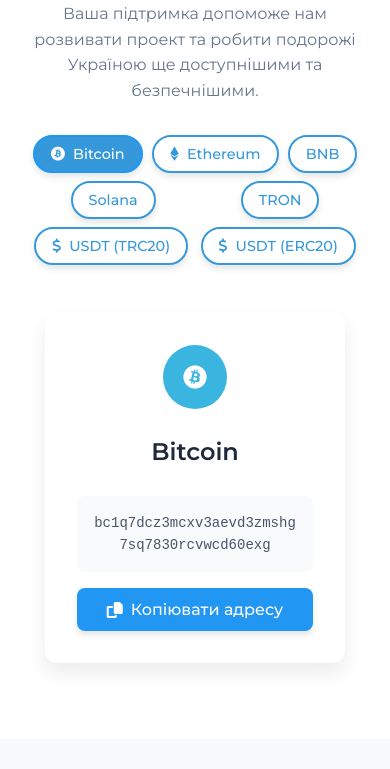
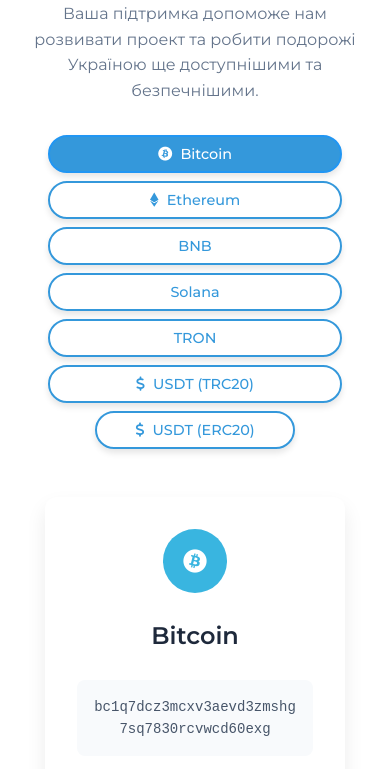
Before and after one commit to MishaGitHub9/TOURISM-, a plain HTML site: page index.html in a window 390 px wide. Shown: the part 2740-3509 px from the top of the page. Drawn offline with nearby package versions, Linux system fonts and the light colour scheme.

Commit message:
Update index.html

```diff
--- a/index.html
+++ b/index.html
@@ -1391,6 +1391,44 @@
             font-weight: 500;
             cursor: pointer;
             transition: all 0.2s ease;
+        }
+
+        @media (max-width: 768px) {
+            .currency-selector {
+                display: grid;
+                grid-template-columns: repeat(2, 1fr);
+                gap: 8px;
+                padding: 0 16px;
+            }
+
+            .currency-btn {
+                width: 100%;
+                justify-content: center;
+                padding: 10px;
+                font-size: 14px;
+            }
+
+            .currency-btn:last-child {
+                grid-column: 1 / -1;
+                max-width: 200px;
+                margin: 0 auto;
+            }
+        }
+
+        @media (max-width: 360px) {
+            .currency-selector {
+                grid-template-columns: 1fr;
+                gap: 6px;
+            }
+
+            .currency-btn {
+                max-width: 250px;
+                margin: 0 auto;
+            }
+
+            .currency-btn:last-child {
+                max-width: 250px;
+            }
         }
 
         .currency-btn:hover {
```
